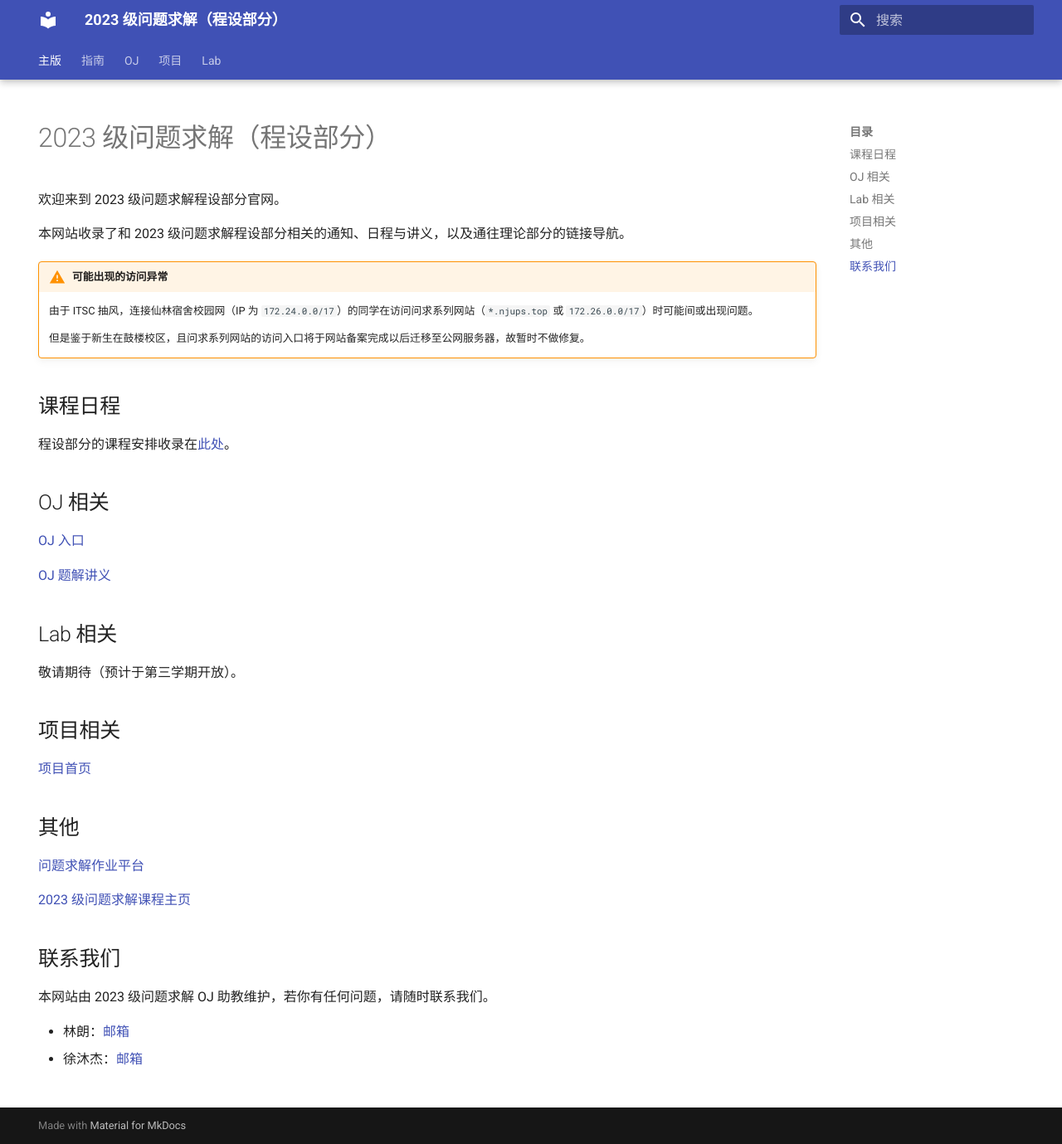
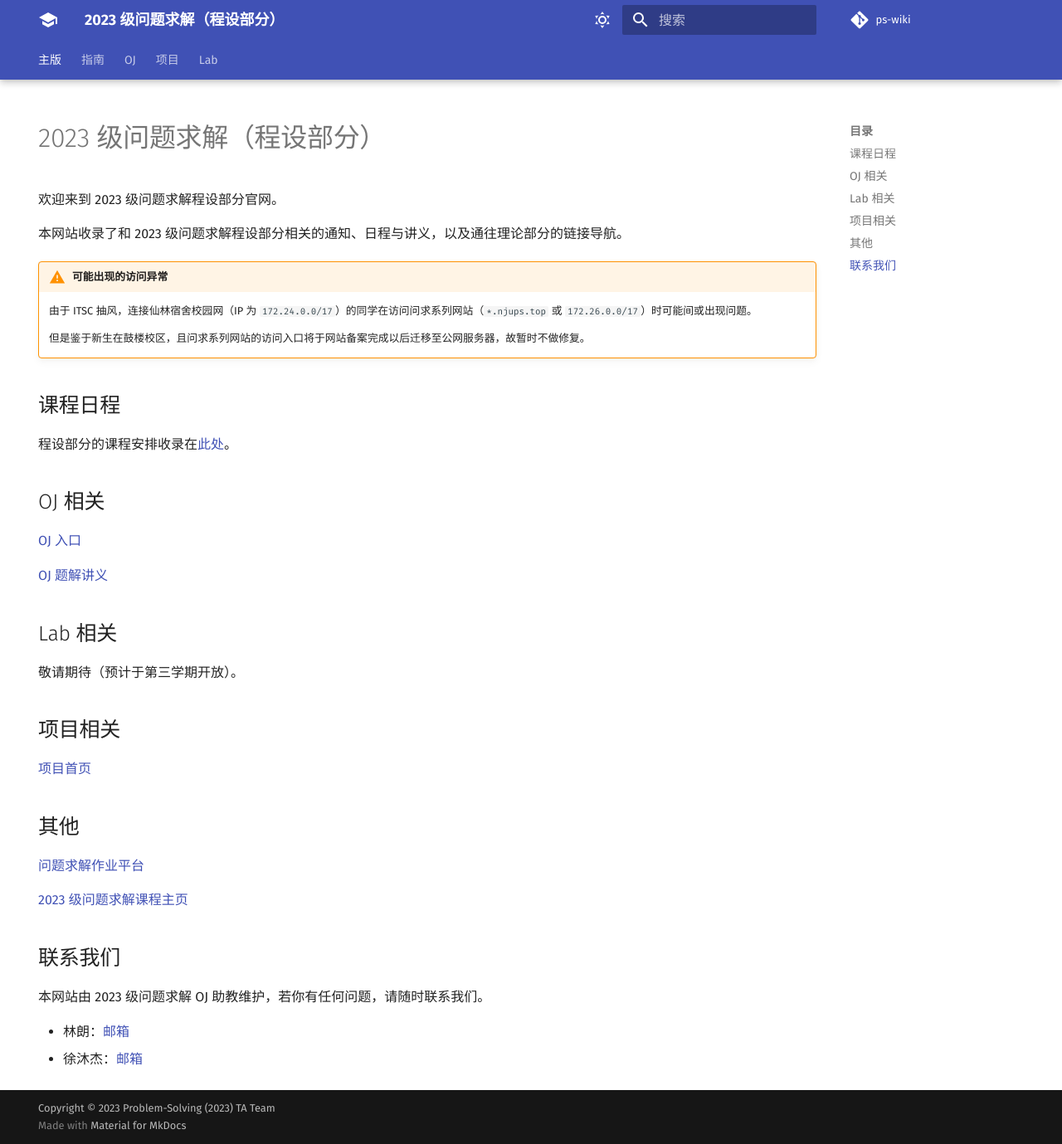
Before and after one commit to PS2023-programming/ps-wiki, an MkDocs documentation site: the page built from docs/index.md, in a window 1280 px wide and 1379 px high. Shown: the whole window at 83% size. Built offline with MkDocs 1.6.1 and Material for MkDocs 9.7.7, drawn with Linux system fonts in a browser that asks for light colours; comment, search, counter and statistics services are not loaded.

Commit message:
update website appearance

```diff
--- a/mkdocs.yml
+++ b/mkdocs.yml
@@ -1,4 +1,12 @@
 site_name: 2023 级问题求解（程设部分）
+
+# Repository
+repo_name: 'ps-wiki'
+repo_url: 'https://github.com/PS2023-programming/ps-wiki'
+
+# Copyright
+copyright: 'Copyright &copy; 2023 Problem-Solving (2023) TA Team'
+
 theme:
   name: material
   language: zh
@@ -9,6 +17,28 @@ theme:
     - navigation.tabs.sticky
     - navigation.indexes
     - content.tooltips
+  icon:
+    logo: 'material/school'
+  # favicon: 'favicon.ico'
+  font:
+    text: 'Fira Sans'
+    code: 'Fira Mono'
+  palette:
+    # Palette toggle for light mode
+    - media: "(prefers-color-scheme: light)"
+      scheme: default
+      accent: red
+      toggle:
+        icon: material/weather-sunny
+        name: Switch to dark mode
+
+    # Palette toggle for dark mode
+    - media: "(prefers-color-scheme: dark)"
+      scheme: slate
+      accent: blue
+      toggle:
+        icon: material/weather-night
+        name: Switch to light mode
 
 extra_javascript:
   - javascripts/config.js
```
Also changed, not shown: 2 other files.
